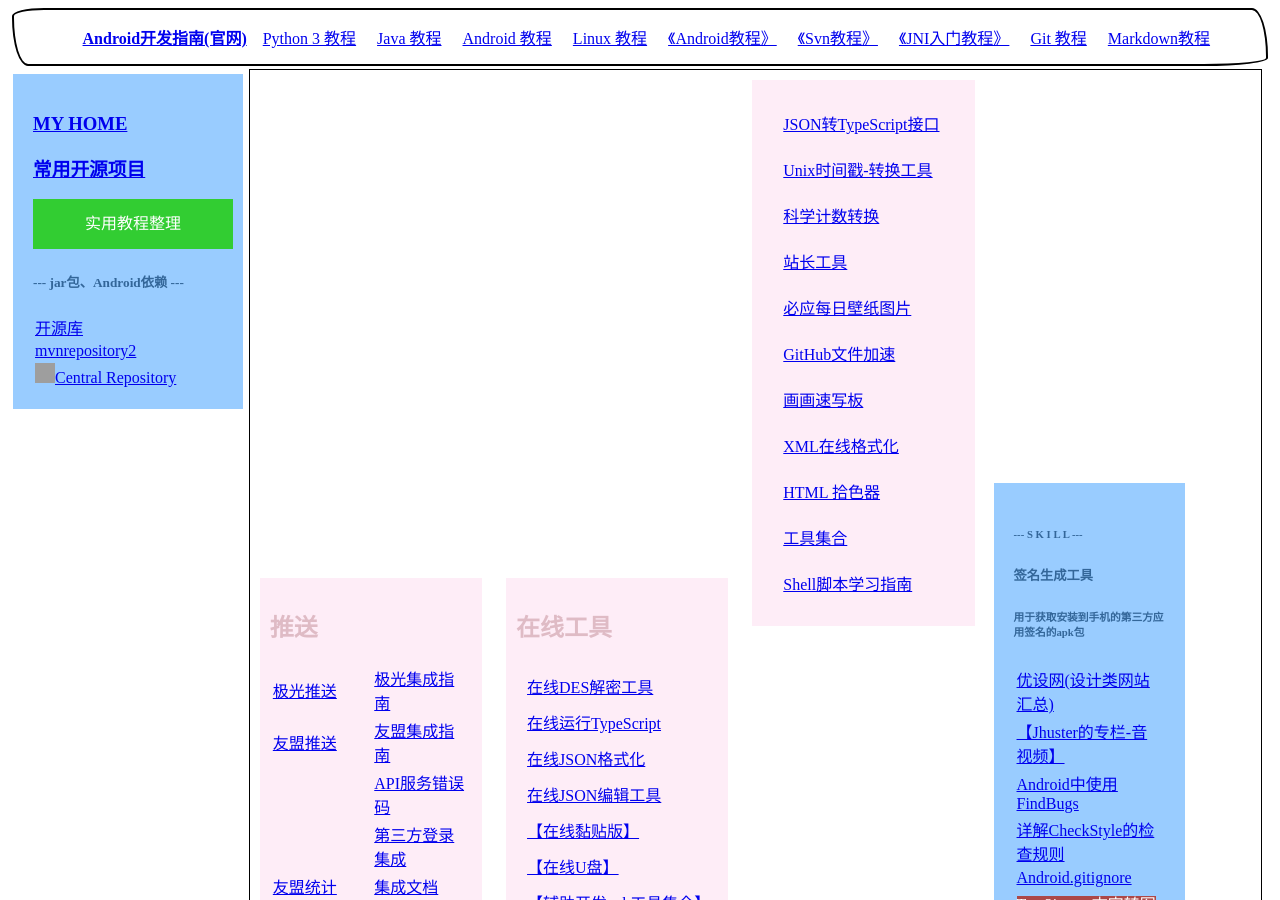
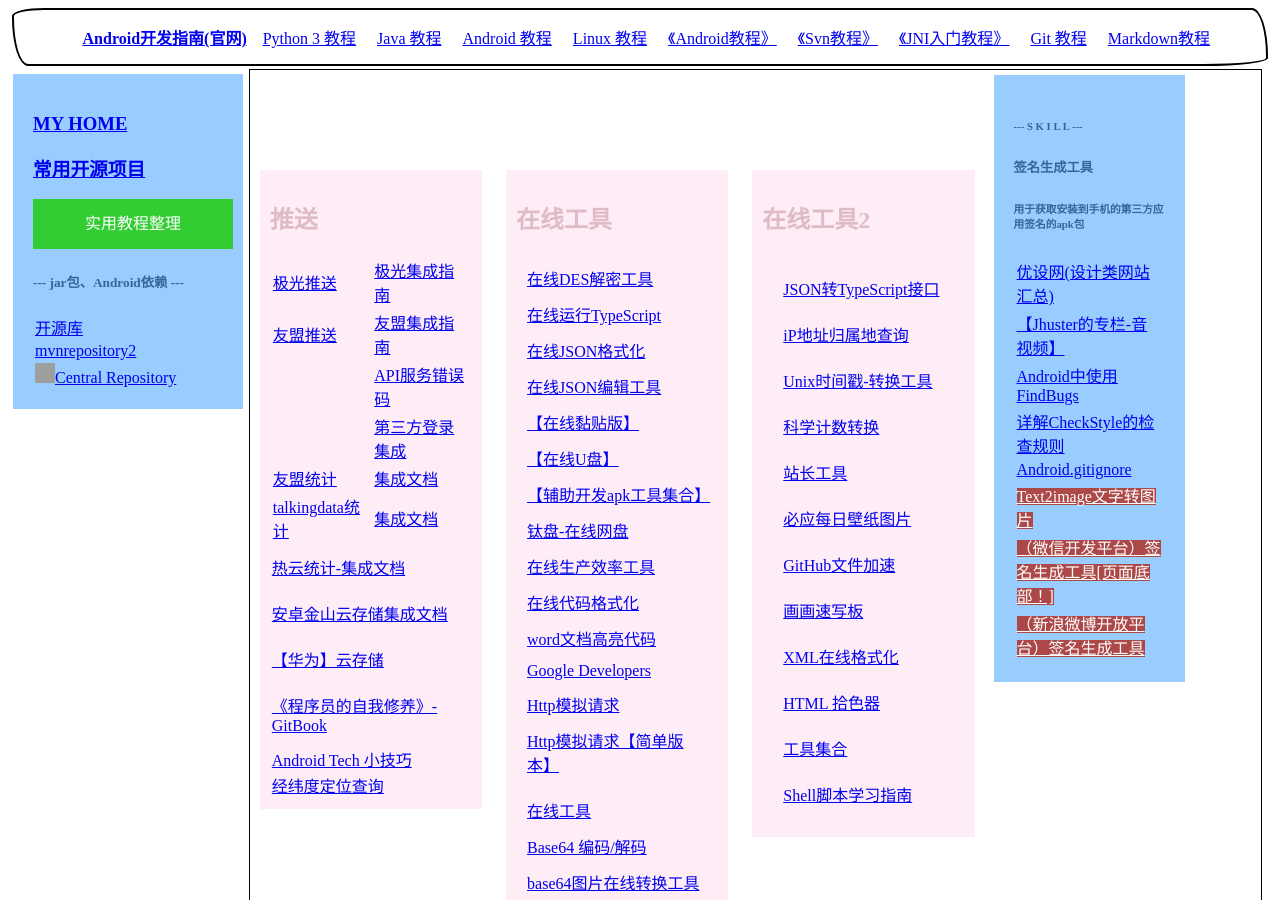
Before and after one commit to github201407/github201407.github.io, a Jekyll site: the page common.html, which Jekyll copies as it is, in a window 1280 px wide and 900 px high. Built offline with Jekyll 4.4.1, drawn with Linux system fonts in a browser that asks for light colours; grey boxes are pictures that could not be loaded.

Commit message:
Update common.html
iP地址归属地查询

```diff
--- a/common.html
+++ b/common.html
@@ -344,11 +344,14 @@
     </div>
 
     <div class="cities">
-<!--       <h2>小白辅助获取IP</h2> -->
+      <h2>在线工具2</h2>
       <table border="0" cellspacing="20">
         <tbody>
           <tr>
             <td> <a href="https://loocode.com/tool/json-to-typescript" target="_blank" title="在线工具">JSON转TypeScript接口</a> </td>
+          </tr>
+          <tr>
+            <td> <a href="https://www.ip138.com/" target="_blank" title="在线工具">iP地址归属地查询</a> </td>
           </tr>
           <!-- <tr>
             <td> <a
```
